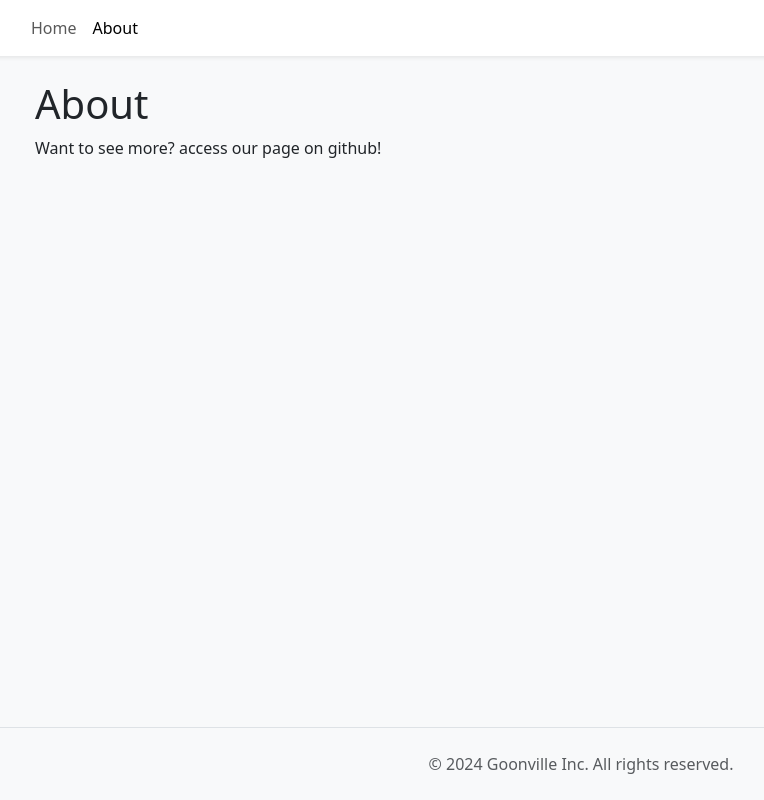
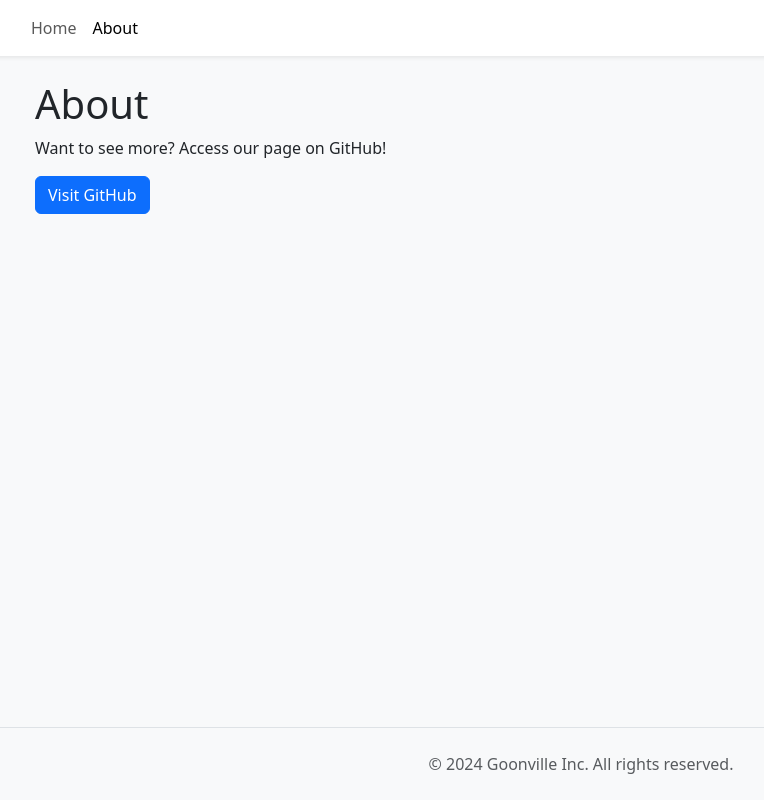
Before and after one commit to aaronmpark/BoardBlueprint, a React (Vite) app: page /about in a window 1280 px wide. Shown: the whole page, without its empty margins (59-823 px from the left). Built offline with nearby package versions, Linux system fonts and the light colour scheme.

Commit message:
button for github

```diff
--- a/src/pages/about.tsx
+++ b/src/pages/about.tsx
@@ -1,4 +1,4 @@
-import { Container, Row, Col } from 'react-bootstrap';
+import { Container, Row, Col, Button } from 'react-bootstrap';
 import Copyright from "../components/Copyright";
 
 export function About() {
@@ -13,8 +13,11 @@ export function About() {
         <Row>
           <Col md={6} sm={12}>
             <p>
-              Want to see more? access our page on github!
+              Want to see more? Access our page on GitHub!
             </p>
+            <Button variant="primary" href="https://github.com/aaronmpark/BoardBlueprint" target="_blank">
+              Visit GitHub
+            </Button>
           </Col>
           <Col md={6} sm={12}>
             <p>
```
